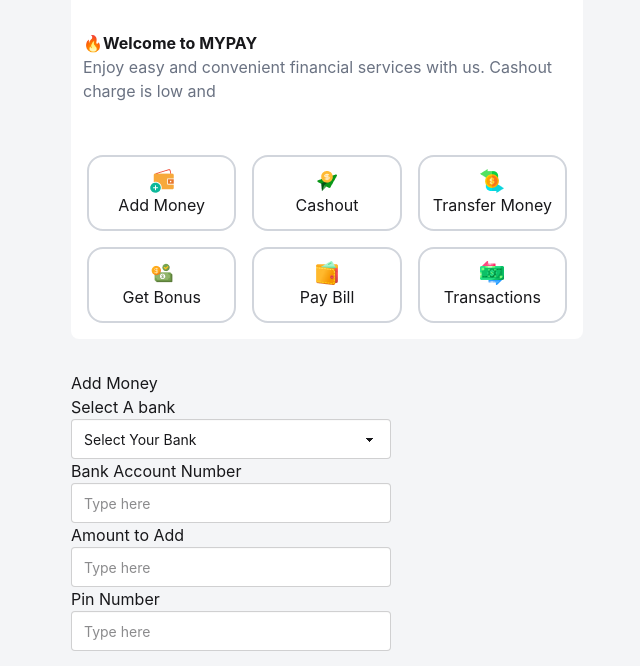
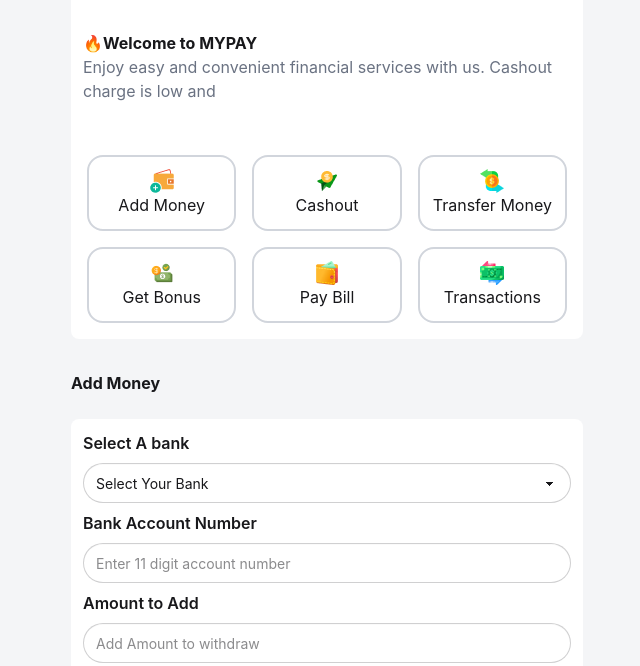
Before and after one commit to KAUSAR-BD/my-Pay, a website built with Vite: page src/pages/home.html in a window 1280 px wide. Shown: the part 134-800 px from the top of the page, without its empty margins (313-953 px from the left). Built offline with nearby package versions, Linux system fonts and the light colour scheme.

Commit message:
complete add money section

```diff
--- a/src/pages/home.html
+++ b/src/pages/home.html
@@ -80,12 +80,12 @@
     <!-- add money section -->
     <div class="form-section max-w-lg mx-auto mt-8">
       <div>
-        <h1>Add Money</h1>
+        <h1 class="mb-6 font-bold">Add Money</h1>
 
-        <form action="">
+        <form action="" class="bg-white rounded-lg p-3">
           <div>
-            <h1>Select A bank</h1>
-            <select class="select [&::picker(select)]:max-h-26">
+            <h1 class="font-semibold">Select A bank</h1>
+            <select class="select [&::picker(select)]:max-h-26 rounded-3xl w-full mt-2">
               <option disabled selected>Select Your Bank</option>
               <option>BRAC Bank</option>
               <option>The City Bank</option>
@@ -95,22 +95,22 @@
               <option>Pubali Bank</option>
             </select>
           </div>
-          <div>
-            <h1>Bank Account Number</h1>
-            <input type="text" placeholder="Type here" class="input" />
+          <div class="mt-2">
+            <h1 class="font-semibold">Bank Account Number</h1>
+            <input type="text" placeholder="Enter 11 digit account number" class="input rounded-3xl w-full mt-2" />
           </div>
           <div>
-            <h1>Amount to Add</h1>
-            <input type="text" placeholder="Type here" class="input" />
+            <h1 class="mt-2 font-semibold">Amount to Add</h1>
+            <input type="text" placeholder="Add Amount to withdraw" class="input rounded-3xl w-full mt-2" />
           </div>
           <div>
-            <h1>Pin Number</h1>
-            <input type="text" placeholder="Type here" class="input" />
+            <h1 class="mt-2 font-semibold">Pin Number</h1>
+            <input type="text" placeholder="Enter 4 digit pin number" class="input rounded-3xl w-full mt-2" />
           </div>
           <button
             id="loginButton"
             type="submit"
-            class="btn btn-primary rounded-3xl mt-12 w-full"
+            class="btn btn-primary rounded-3xl mt-8 mb-4 w-full"
           >
             Add Money
           </button>
```
